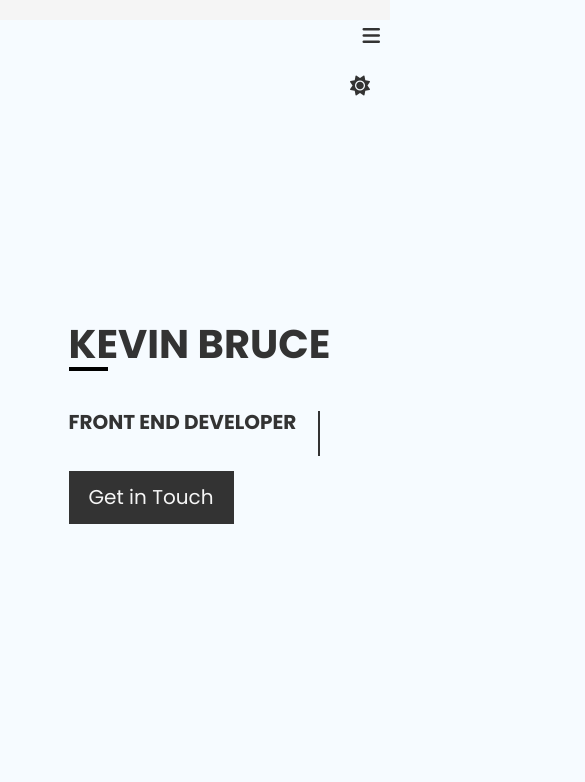
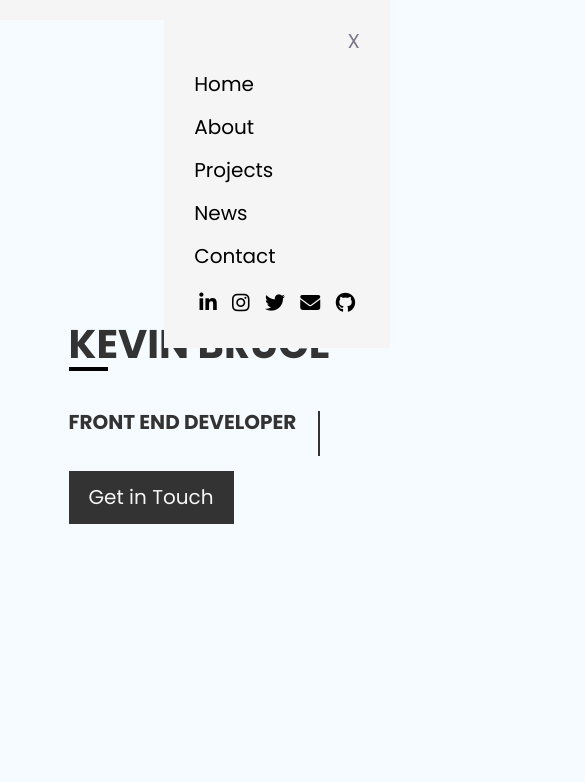
Before and after one commit to Kbruce12/Kevin-Bruce-Portfolio, a plain HTML site: page index.html in a window 390 px wide. Both pictures are taken after a click on the element 371 px from the left and 36 px from the top of the page. Shown: the top 782 px of the page, 585 px wide, since content can reach past the window. Drawn offline with Linux system fonts and the light colour scheme.

Commit message:
added slide out nav

```diff
--- a/index.html
+++ b/index.html
@@ -17,13 +17,13 @@
             <div class="mobile">
                 <div class="slide-out-nav">
                     <nav>
-                        <p>X</p>
+                        <p class="close-button">X</p>
                         <ul>
-                            <li><a href="#home">Home</a></li>
-                            <li><a href="#about">About</a></li>
-                            <li><a href="#projects">Projects</a></li>
-                            <li><a href="#news">News</a></li>
-                            <li><a href="#contact">Contact</a></li>
+                            <li class="home-slide-out"><a href="#home">Home</a></li>
+                            <li class="about-slide-out"><a href="#about">About</a></li>
+                            <li class="projects-slide-out"><a href="#projects">Projects</a></li>
+                            <li class="news-slide-out"><a href="#news">News</a></li>
+                            <li class="contact-slide-out"><a href="#contact">Contact</a></li>
                         </ul>
                     </nav>
                     <div class="external">
--- a/scripts.js
+++ b/scripts.js
@@ -14,8 +14,11 @@ const inTouchEl = document.querySelector('.button');
 const ulEl = document.querySelector('ul');
 const darkMode = document.querySelector('.active-darkmode');
 const bodyEl = document.querySelector('body');
-console.log(darkMode);
-console.log(bodyEl);
+const hamburgerEl = document.querySelector('.hamburger');
+const slideNavEl = document.querySelector('.slide-out-nav');
+const closeEl = document.querySelector('.close-button');
+const slideOutli = document.querySelectorAll('.slide-out-nav ul li');
+console.log(slideOutli);
 
 
 
@@ -34,54 +37,26 @@ navEl.forEach(list_item => {
     if(overLay.classList.remove('active')){
         list_item.style.color = "#f6fbff;"
     }
-})
-darkMode.addEventListener('click', function(){
-    bodyEl.classList.toggle('darkMode')
 });
 
 
 
+darkMode.addEventListener('click', function(){
+    bodyEl.classList.toggle('darkMode');
+});
 
-// homeEl.addEventListener('click', () => {
-//     homePage.style.visibility = 'visible';
-//     aboutPage.style.visibility = 'hidden';
-//     projectPage.style.visibility = 'hidden';
-//     newsPage.style.visibility = 'hidden';
-//     contactPage.style.visibility = 'hidden';
-// })
-// aboutEl.addEventListener('click', () => {
-//     homePage.style.visibility = 'hidden';
-//     aboutPage.style.visibility = 'visible';
-//     projectPage.style.visibility = 'hidden';
-//     newsPage.style.visibility = 'hidden';
-//     contactPage.style.visibility = 'hidden';
-// })
-// projectsEl.addEventListener('click', () => {
-//     homePage.style.visibility = 'hidden';
-//     aboutPage.style.visibility = 'hidden';
-//     projectPage.style.visibility = 'visible';
-//     newsPage.style.visibility = 'hidden';
-//     contactPage.style.visibility = 'hidden';
-// })
-// newsEl.addEventListener('click', () => {
-//     homePage.style.visibility = 'hidden';
-//     aboutPage.style.visibility = 'hidden';
-//     projectPage.style.visibility = 'hidden';
-//     newsPage.style.visibility = 'visible';
-//     contactPage.style.visibility = 'hidden';
-// })
-// contactEl.addEventListener('click', () => {
-//     homePage.style.visibility = 'hidden';
-//     aboutPage.style.visibility = 'hidden';
-//     projectPage.style.visibility = 'hidden';
-//     newsPage.style.visibility = 'hidden';
-//     contactPage.style.visibility = 'visible';
-// })
+hamburgerEl.addEventListener('click', function(){
+    slideNavEl.style.top = "0";
+    slideNavEl.style.right = "0";
+});
+closeEl.addEventListener('click', function(){
+    slideNavEl.style.top = "0";
+    slideNavEl.style.right = "10000px";
+});
 
-// inTouchEl.addEventListener('click', () => {
-//     homePage.style.visibility = 'hidden';
-//     aboutPage.style.visibility = 'hidden';
-//     projectPage.style.visibility = 'hidden';
-//     newsPage.style.visibility = 'hidden';
-//     contactPage.style.visibility = 'visible';
-// })
+slideOutli.forEach(list_item => {
+    list_item.addEventListener('click', function(){
+        slideNavEl.style.top = "0";
+        slideNavEl.style.right = "100000px";
+    })
+})
--- a/styles/sass/partials/_baseStyles.scss
+++ b/styles/sass/partials/_baseStyles.scss
@@ -4,6 +4,7 @@ html {
 }
 body {
     background-color: #f6fbff;
+    position: relative;
 }
 .wrapper {
     max-width: 1440px;
--- a/styles/sass/partials/_mediaQueries.scss
+++ b/styles/sass/partials/_mediaQueries.scss
@@ -82,7 +82,7 @@
     .hamburger {
         color: #333;
         top: 25px;
-        right:10px;
+        right:20px;
     }
     .creator-heading {
         margin-left: 10px;
--- a/styles/sass/partials/_nav.scss
+++ b/styles/sass/partials/_nav.scss
@@ -1,7 +1,20 @@
 .slide-out-nav {
     position: absolute;
     top: 0;
-    right: -10000px;
+    right: 10000px;
+    background-color: whitesmoke;
+    padding: 30px;
+    z-index: 100;
+    transition: 1s ease-in-out;
+    li {
+        margin: 20px 0;
+    }
+    i {
+        padding: 5px;
+    }
+    p {
+        text-align: end;
+    }
 }
 
 .desktop .wrapper ul {
@@ -17,7 +30,8 @@
 .hamburger {
     position: absolute;
     top:0;
-    right: -10000px;
+    right: 10000px;
+    cursor: pointer;
 }
 
 .desktop {
```
Also changed, not shown: styles/styles.css.
